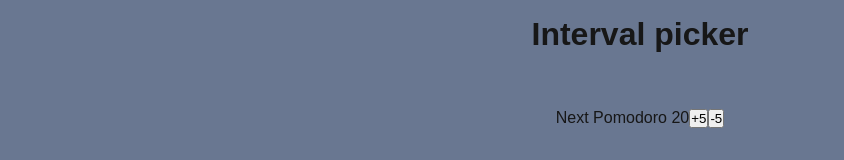
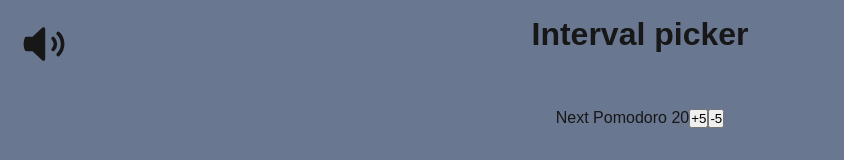
Before and after one commit to NoelleDeAngelo/Pomodoro-Timer, a Next.js app: page / in a window 1280 px wide. Shown: the top 160 px of the page, without its empty margins (0-844 px from the left). Built offline with nearby package versions, Linux system fonts and the light colour scheme.

Commit message:
Add sound that plays when timer is up

```diff
--- a/src/app/page.js
+++ b/src/app/page.js
@@ -3,8 +3,10 @@
 import styles from "./page.module.css";
 import Timer from "./components/Timer"
 import IntervalSelector from "./components/IntervalSelector"
-import { useState } from "react";
+import { useState, useRef } from "react";
 import { VscCircle, VscCircleFilled } from "react-icons/vsc";
+import { HiMiniSpeakerWave, HiMiniSpeakerXMark } from "react-icons/hi2";
+
 
 
 export default function Home() {
@@ -14,7 +16,10 @@ export default function Home() {
   const [longTime, setLongTime] = useState(15);
   const [currentInterval, setCurrentInterval] = useState("pom")
   const [currentIntervalLength, setCurrentIntervalLength] = useState(pomTime)
-  const [roundsCount, setRoundsCount]=useState(0)
+  const [roundsCount, setRoundsCount] = useState(0)
+  const [soundOn,setSoundOn]=useState(true)
+  const audioRef= useRef()
+
 
   const changeTime =  (interval,amount)=> {
     if (interval === "pom") {
@@ -27,7 +32,11 @@ export default function Home() {
   }
 
 
-  const changeInterval = ()=> {
+  const changeInterval = () => {
+    if (soundOn) {
+      audioRef.current.volume=0.1
+      audioRef.current.play()
+    }
     if (currentInterval === "pom") {
       if (roundsCount > 3) {
         setCurrentInterval("long")
@@ -67,16 +76,29 @@ export default function Home() {
   return (
     <div className={styles.page}>
       <main className={styles.main}>
+        {soundOn ? (
+          <HiMiniSpeakerWave
+            className={styles.volumeIcon}
+            onClick={() => setSoundOn((prev) => !prev)}
+          />
+        ) : (
+          <HiMiniSpeakerXMark
+            className={styles.volumeIcon}
+            onClick={() => setSoundOn((prev) => !prev)}
+          />
+        )}
         <IntervalSelector
           changeTime={changeTime}
           pomTimeSet={pomTime}
           shortTimeSet={shortTime}
           longTimeSet={longTime}
         />
-        <div>{generateDots().map((dot,i) => (
-          <span key={i}>{ dot}</span>
-        ))}</div>
-
+        <div>
+          {generateDots().map((dot, i) => (
+            <span key={i}>{dot}</span>
+          ))}
+        </div>
+        <audio ref={audioRef} id="timeUp" src="/chime.mp3"></audio>
         <Timer
           className={styles.timer}
           time={currentIntervalLength}
--- a/src/app/page.module.css
+++ b/src/app/page.module.css
@@ -8,3 +8,9 @@
   height: 100vh;
 
 }
+.volumeIcon{
+  font-size: 3rem;
+  position:absolute;
+  top:20px;
+  left:20px
+}
```
Also changed, not shown: 1 other file (tests, documents, lock files or other folders).
